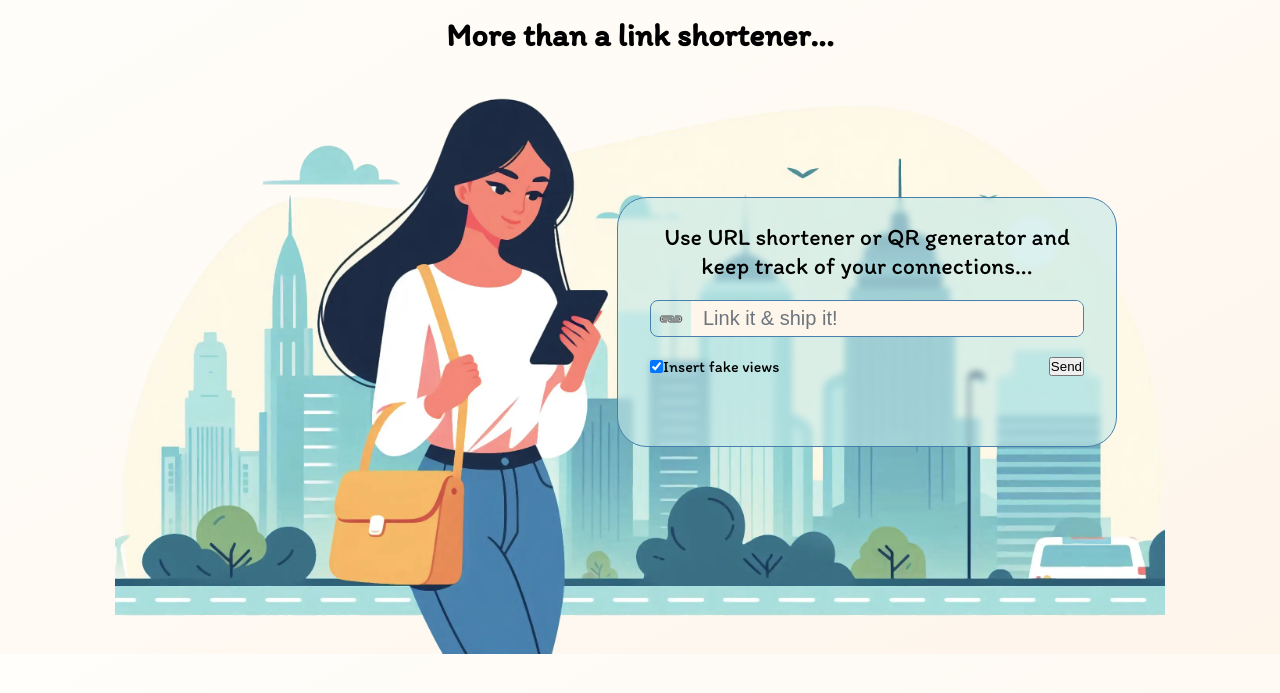
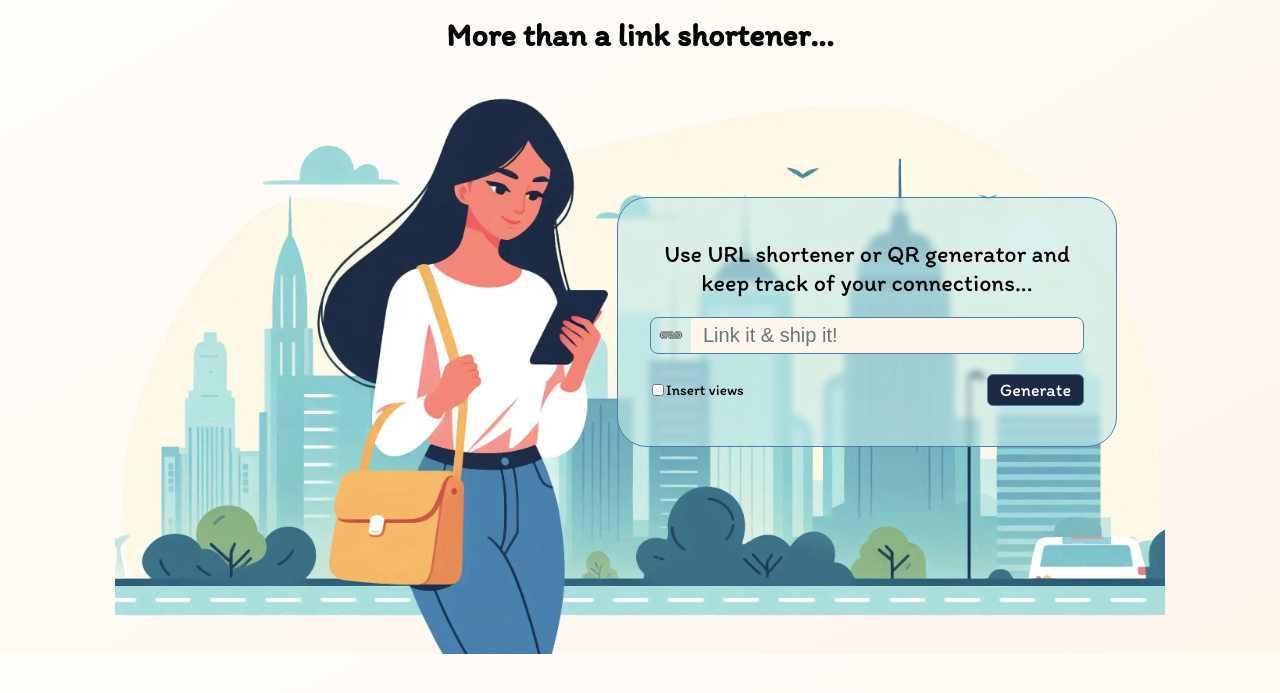
Before and after one commit to BorisKlco/php-htmx.MVC-URL.shortener, a PHP site: page / in a window 1280 px wide. Shown: the part 75-768 px from the top of the page. Run offline with PHP 8.4, Linux system fonts and the light colour scheme.

Commit message:
input section

```diff
--- a/public/static/style.css
+++ b/public/static/style.css
@@ -55,6 +55,7 @@ body {
     display: flex;
     flex-direction: column;
     gap: 1.25rem;
+    justify-content: center;
 }
 
 .input-info {
@@ -124,6 +125,25 @@ nav {
 
 /* input */
 
+.hero-submit-button {
+    font-family: "Itim", sans-serif;
+    padding: 0.25rem 0.75rem;
+    background-color: #1C2A43;
+    color:white;
+    border-radius: 6px;
+    text-align: center;
+    font-size: 18px;
+    cursor: pointer;
+    transition: all 50ms ease-in-out;
+    border: 1px solid #4780AD
+}
+
+.hero-submit-button:hover {
+    transition: all 50ms ease-in-out;
+    background-color: #FEF5EB;
+    color:rgb(0 0 0 / 0.7);
+}
+
 .link-icon {
     width: 24px;
     height: 24px;
@@ -176,4 +196,12 @@ nav {
 .checkbox-span {
     display: flex;
     flex-direction: row;
+    align-items: center;
+    font-size: 15px;
 }
+
+.checkbox-span input {
+    width: 12px;
+    height: 12px;
+    margin: 2px;
+}
--- a/views/home.php
+++ b/views/home.php
@@ -36,11 +36,13 @@
                     </div>
                 </form>
                 <div class="hero-div-submit">
-                    <span class="checkbox-span">
-                        <input type="checkbox" checked>
-                        <p class="checkbox-info">Insert fake views</p>
+                    <span class="checkbox-span" title="To see statistics">
+                        <input type="checkbox" id="checkbox-id">
+                        <label for="checkbox-id">
+                            <p style="user-select: none;">Insert views</p>
+                        </label>
                     </span>
-                    <button>Send</button>
+                    <button class="hero-submit-button">Generate</button>
                 </div>
             </div>
         </div>
```
